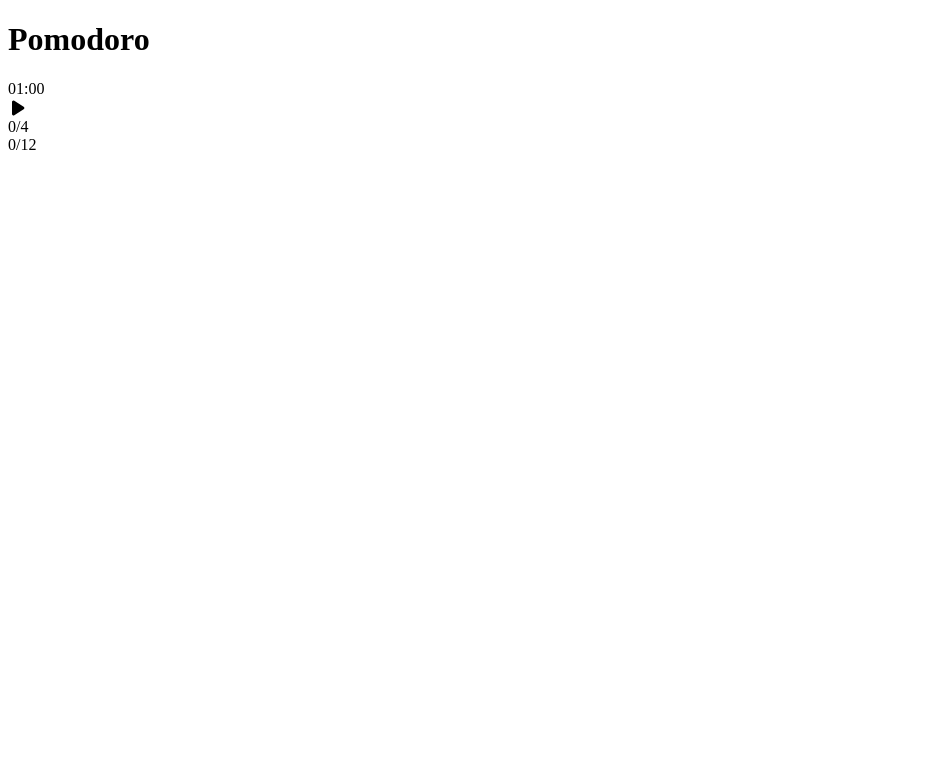
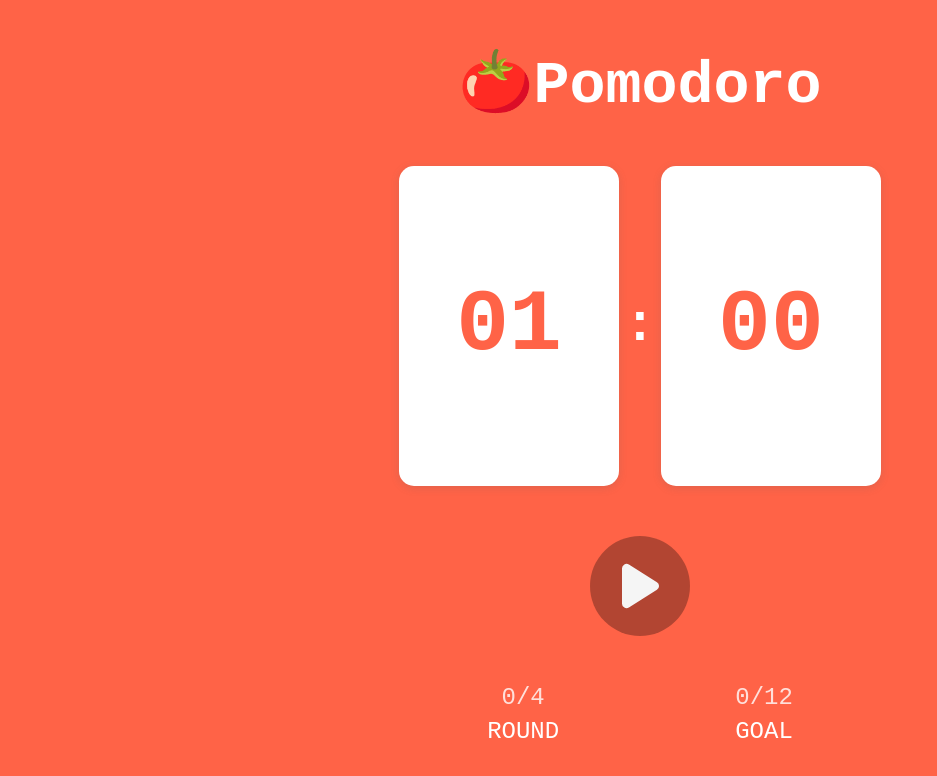
Before and after one commit to shionpark/pomodoro, a React (Vite) app: page / in a window 1280 px wide. Shown: the top 776 px of the page, without its empty margins (0-937 px from the left). Built offline with nearby package versions, Linux system fonts and the light colour scheme.

Commit message:
style: styled components 스타일링

```diff
--- a/src/App.tsx
+++ b/src/App.tsx
@@ -1,4 +1,6 @@
 import React from 'react';
+import styled from 'styled-components';
+
 import { useTimer, useStatus } from './hooks';
 import { TimerDisplay, PlayPauseButton, TimerStatus } from './components';
 
@@ -7,13 +9,26 @@ function App() {
   const { roundsCompleted, goalsCompleted } = useStatus();
 
   return (
-    <>
-      <h1>Pomodoro</h1>
+    <Container>
+      <Title>🍅Pomodoro</Title>
       <TimerDisplay minutes={minutes} seconds={seconds} />
       <PlayPauseButton isPlaying={isPlaying} onClick={handlePlayPauseClick} />
       <TimerStatus rounds={roundsCompleted} goals={goalsCompleted} />
-    </>
+    </Container>
   );
 }
 
+const Container = styled.div`
+  display: flex;
+  flex-direction: column;
+  align-items: center;
+  gap: 50px;
+`;
+
+const Title = styled.h1`
+  font-size: 60px;
+  color: white;
+  font-weight: 700;
+`;
+
 export default App;
--- a/src/components/PlayPauseButton.tsx
+++ b/src/components/PlayPauseButton.tsx
@@ -1,5 +1,5 @@
 import React from 'react';
-
+import styled from 'styled-components';
 interface PlayPauseButtonProps {
   isPlaying: boolean;
   onClick: () => void;
@@ -7,30 +7,46 @@ interface PlayPauseButtonProps {
 
 const PlayPauseButton = ({ isPlaying, onClick }: PlayPauseButtonProps) => {
   return (
-    <div onClick={onClick}>
+    <PlayPauseBtn onClick={onClick}>
       {isPlaying ? (
-        <svg
-          style={{ display: 'block', width: '20px', height: '20px' }}
+        <Icon
           fill="currentColor"
           viewBox="0 0 20 20"
           xmlns="http://www.w3.org/2000/svg"
           aria-hidden="true"
         >
           <path d="M5.75 3a.75.75 0 00-.75.75v12.5c0 .414.336.75.75.75h1.5a.75.75 0 00.75-.75V3.75A.75.75 0 007.25 3h-1.5zM12.75 3a.75.75 0 00-.75.75v12.5c0 .414.336.75.75.75h1.5a.75.75 0 00.75-.75V3.75a.75.75 0 00-.75-.75h-1.5z"></path>
-        </svg>
+        </Icon>
       ) : (
-        <svg
-          style={{ display: 'block', width: '20px', height: '20px' }}
+        <Icon
           fill="currentColor"
           viewBox="0 0 20 20"
           xmlns="http://www.w3.org/2000/svg"
           aria-hidden="true"
         >
           <path d="M6.3 2.841A1.5 1.5 0 004 4.11V15.89a1.5 1.5 0 002.3 1.269l9.344-5.89a1.5 1.5 0 000-2.538L6.3 2.84z"></path>
-        </svg>
+        </Icon>
       )}
-    </div>
+    </PlayPauseBtn>
   );
 };
 
+const PlayPauseBtn = styled.div`
+  display: flex;
+  align-items: center;
+  justify-content: center;
+`;
+
+const Icon = styled.svg`
+  display: block;
+  width: 60px;
+  padding: 20px;
+  color: whitesmoke;
+  background-color: rgba(0, 0, 0, 0.3);
+  border-radius: 50%;
+  &:hover {
+    cursor: pointer;
+  }
+`;
+
 export default PlayPauseButton;
--- a/src/components/TimerDisplay.tsx
+++ b/src/components/TimerDisplay.tsx
@@ -1,5 +1,5 @@
 import React from 'react';
-
+import styled from 'styled-components';
 interface TimerDisplayProps {
   minutes: string;
   seconds: string;
@@ -7,12 +7,38 @@ interface TimerDisplayProps {
 
 const TimerDisplay = ({ minutes, seconds }: TimerDisplayProps) => {
   return (
-    <div>
-      <span>{minutes}</span>
-      <span>:</span>
-      <span>{seconds}</span>
-    </div>
+    <TimerWrapper>
+      <TimeBlock>{minutes}</TimeBlock>
+      <Colon>:</Colon>
+      <TimeBlock>{seconds}</TimeBlock>
+    </TimerWrapper>
   );
 };
 
+const TimerWrapper = styled.div`
+  display: flex;
+  align-items: center;
+`;
+
+const TimeBlock = styled.span`
+  display: flex;
+  align-items: center;
+  justify-content: center;
+  width: 220px;
+  height: 320px;
+  background-color: white;
+  border-radius: 15px;
+  box-shadow: rgba(99, 99, 99, 0.2) 0px 2px 8px 0px;
+  font-size: 88px;
+  font-weight: 700;
+  color: tomato;
+`;
+
+const Colon = styled.h1`
+  font-size: 53px;
+  color: white;
+  font-weight: 700;
+  margin: 0 5px;
+`;
+
 export default TimerDisplay;
--- a/src/components/TimerStatus.tsx
+++ b/src/components/TimerStatus.tsx
@@ -1,4 +1,6 @@
 import React from 'react';
+import styled from 'styled-components';
+
 import { MAX_GOALS, MAX_ROUNDS } from '@/constants';
 
 interface TimerStatusProps {
@@ -9,14 +11,46 @@ interface TimerStatusProps {
 const TimerStatus = ({ rounds, goals }: TimerStatusProps) => {
   return (
     <>
-      <div>
-        {rounds}/{MAX_ROUNDS}
-      </div>
-      <div>
-        {goals}/{MAX_GOALS}
-      </div>
+      <StatusWrapper>
+        <Status>
+          <StatusScore>
+            {rounds}/{MAX_ROUNDS}
+          </StatusScore>
+          <StatusName>round</StatusName>
+        </Status>
+        <Status>
+          <StatusScore>
+            {goals}/{MAX_GOALS}
+          </StatusScore>
+          <StatusName>goal</StatusName>
+        </Status>
+      </StatusWrapper>
     </>
   );
 };
 
+const StatusWrapper = styled.div`
+  display: flex;
+  width: 100%;
+  justify-content: space-around;
+`;
+
+const Status = styled.div`
+  color: white;
+  font-size: 24px;
+  display: flex;
+  flex-direction: column;
+  justify-content: center;
+  align-items: center;
+`;
+
+const StatusScore = styled.div`
+  opacity: 0.8;
+`;
+
+const StatusName = styled.div`
+  padding-top: 10px;
+  text-transform: uppercase;
+`;
+
 export default TimerStatus;
--- a/src/main.tsx
+++ b/src/main.tsx
@@ -2,11 +2,17 @@ import React from 'react';
 import ReactDOM from 'react-dom/client';
 import App from './App.tsx';
 import { RecoilRoot } from 'recoil';
+import { ThemeProvider } from 'styled-components';
+import { Globalstyles } from '@/styles';
+import { darkTheme } from './theme.ts';
 
 ReactDOM.createRoot(document.getElementById('root')!).render(
   <React.StrictMode>
     <RecoilRoot>
-      <App />
+      <ThemeProvider theme={darkTheme}>
+        <Globalstyles />
+        <App />
+      </ThemeProvider>
     </RecoilRoot>
   </React.StrictMode>
 );
--- /dev/null
+++ b/src/styles/Globalstyles.tsx
@@ -0,0 +1,22 @@
+import { createGlobalStyle } from 'styled-components';
+import reset from 'styled-reset';
+
+export const Globalstyles = createGlobalStyle`
+    @import url('https://fonts.googleapis.com/css2?family=Martian+Mono:wght@400;700&display=swap');
+    ${reset}
+    body {
+        background-color: tomato;
+        margin: 0 auto;
+        height: 100vh;
+        display: flex;
+        justify-content: center;
+        align-items:center;
+        font-family: 'Martian Mono', monospace;
+    }
+    a {
+        text-decoration: none;
+        &:visited:not(.history-link) {
+        color: inherit;
+       }
+    }
+`;
--- /dev/null
+++ b/src/styles/index.ts
@@ -0,0 +1 @@
+export * from './Globalstyles';
```
